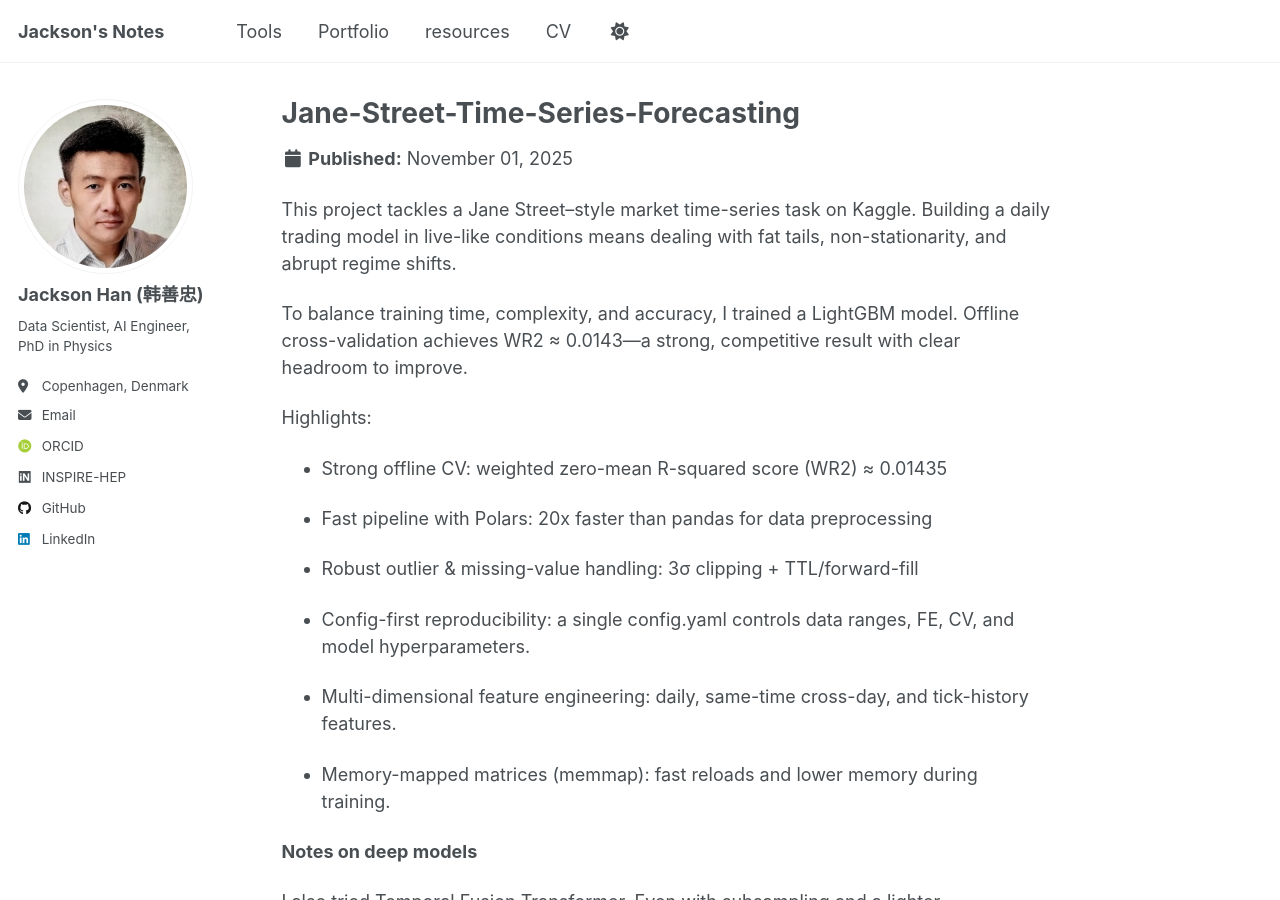
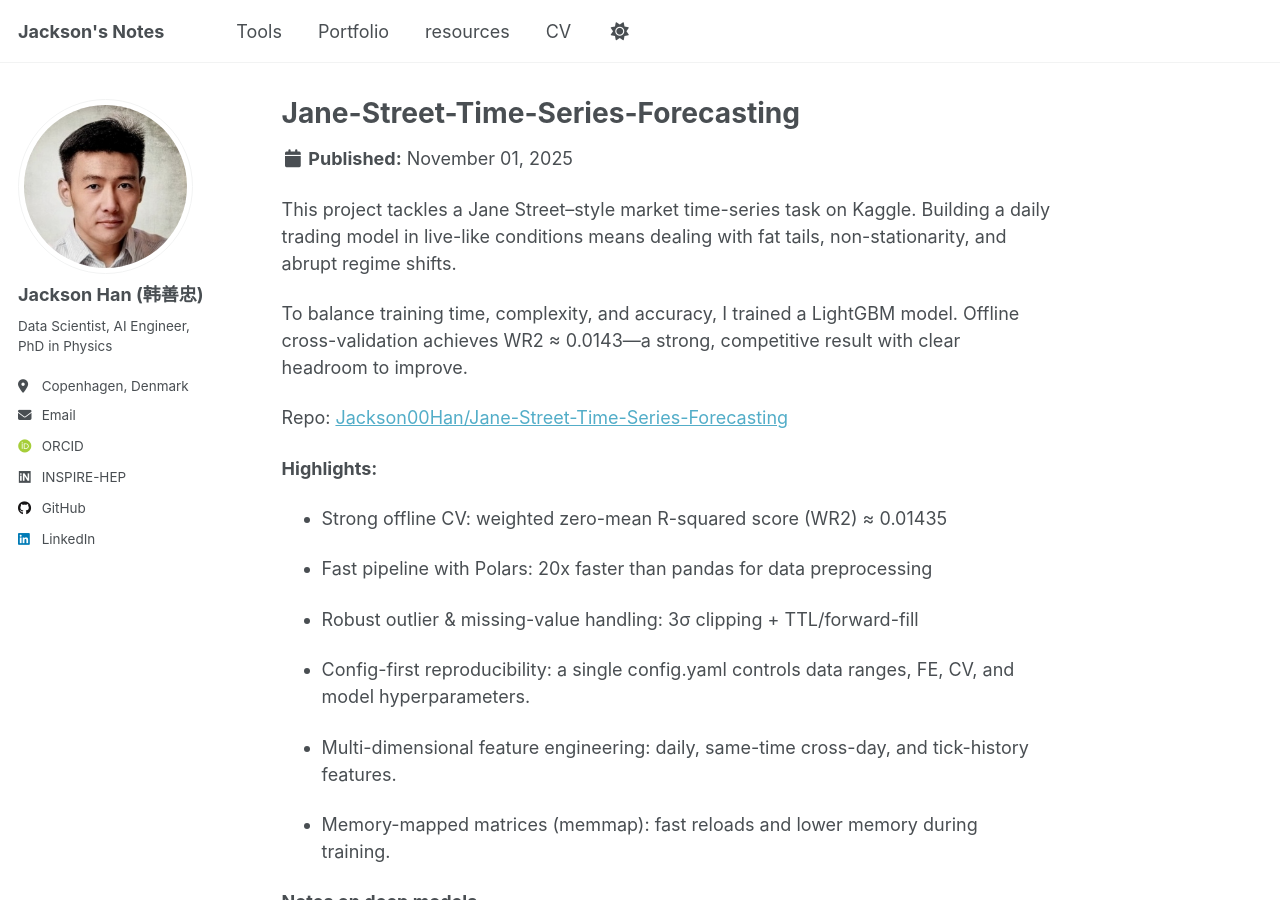
Before and after one commit to Jackson00Han/Jackson00Han.github.io, a Jekyll site: the page built from _portfolio/portfolio-1.md, in a window 1280 px wide and 900 px high. Built offline with Jekyll 4.4.1, drawn with Linux system fonts in a browser that asks for light colours; some web fonts are replaced; a script that is not in the unit is left out.

Commit message:
up portfolio

```diff
--- a/_portfolio/portfolio-1.md
+++ b/_portfolio/portfolio-1.md
@@ -13,7 +13,9 @@ This project tackles a Jane Street–style market time-series task on Kaggle. Bu
 
 To balance training time, complexity, and accuracy, I trained a LightGBM model. Offline cross-validation achieves WR2 ≈ 0.0143—a strong, competitive result with clear headroom to improve.
 
-Highlights:
+Repo: [Jackson00Han/Jane-Street-Time-Series-Forecasting](https://github.com/Jackson00Han/Jane-Street-Time-Series-Forecasting)
+
+**Highlights:**
 
 - Strong offline CV: weighted zero-mean R-squared score (WR2) ≈ 0.01435
 
```
